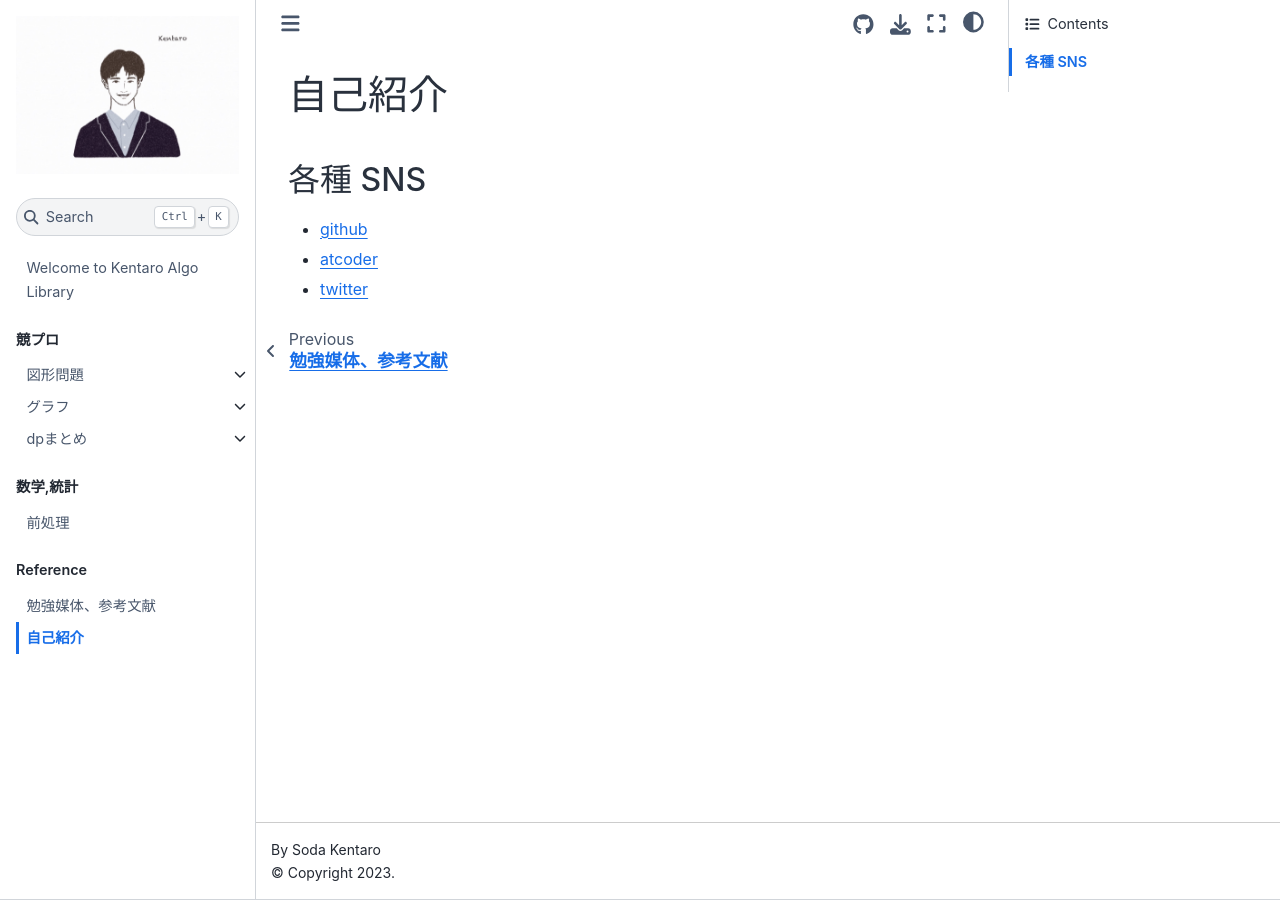
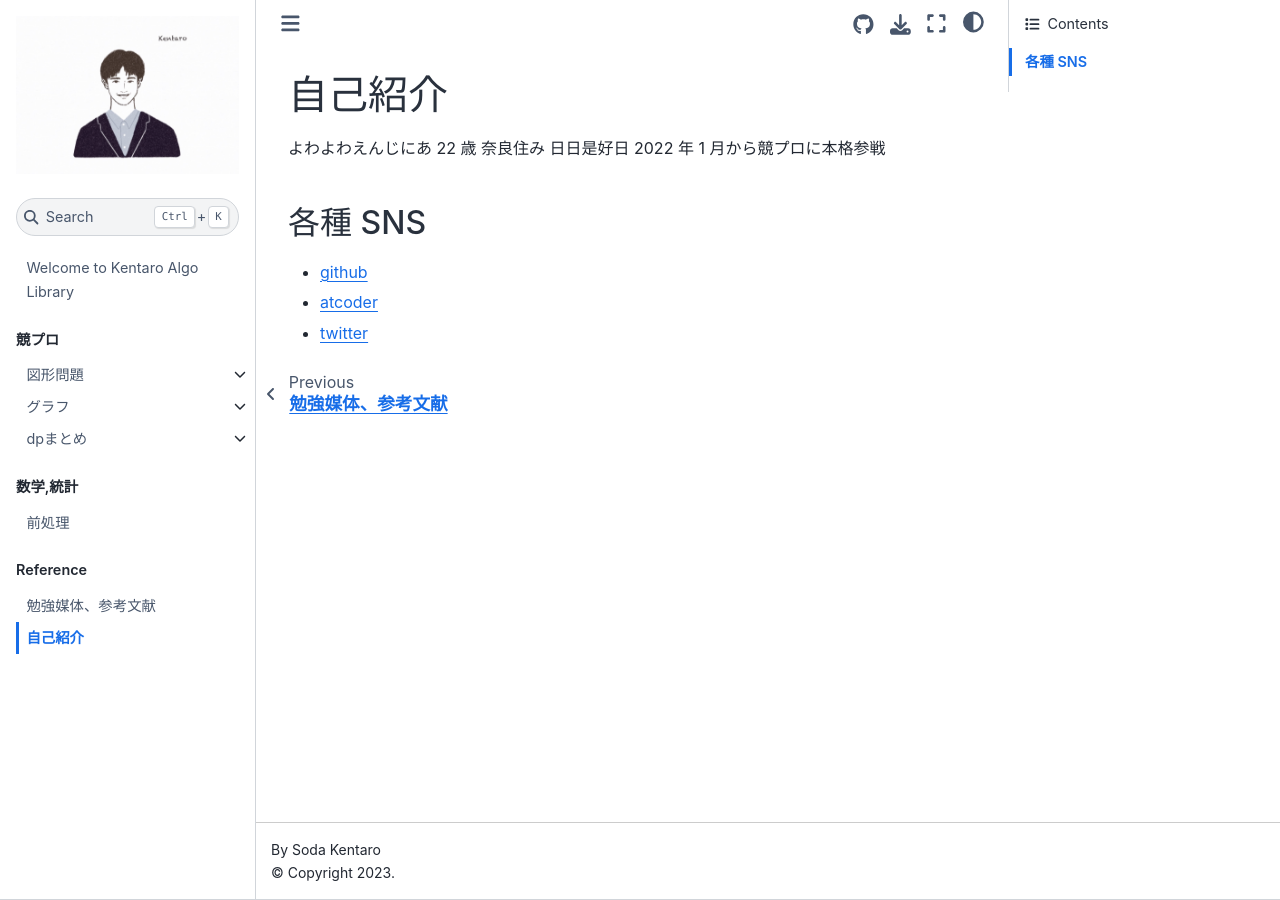
Before and after one commit to nyankiti/algo-library, a Jupyter Book: the page built from book/self-intro.md, in a window 1280 px wide. Built offline with Jupyter Book 1.0.4 settings and Sphinx 7.4.7 and the Sphinx Book theme 1.1.4, drawn with Linux system fonts in a browser that asks for light colours.

```diff
--- a/book/_toc.yml
+++ b/book/_toc.yml
@@ -15,6 +15,7 @@ parts:
           - file: graph/topological_sort
           - file: graph/binary_search_tree
           - file: graph/bipartite_graph
+          - file: graph/union_find
           - file: graph/segment_tree
           - file: graph/dijkstra
 
--- a/book/self-intro.md
+++ b/book/self-intro.md
@@ -1,4 +1,7 @@
 # 自己紹介
+
+よわよわえんじにあ 22 歳 奈良住み 日日是好日
+2022 年 1 月から競プロに本格参戦
 
 ## 各種 SNS
 
```
Also changed, not shown: book/reference.md (+2 -1 lines), book/geometry/vector.ipynb, book/graph/union_find.ipynb (added).
